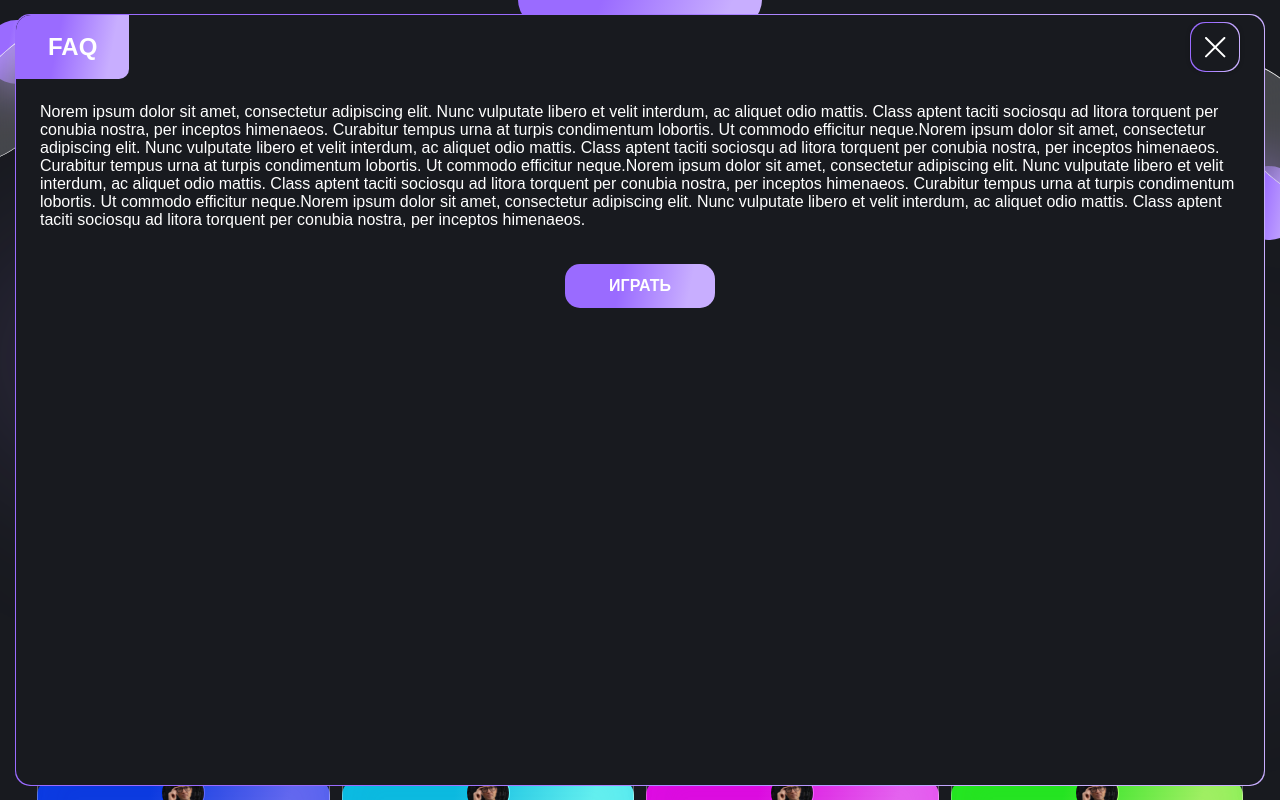
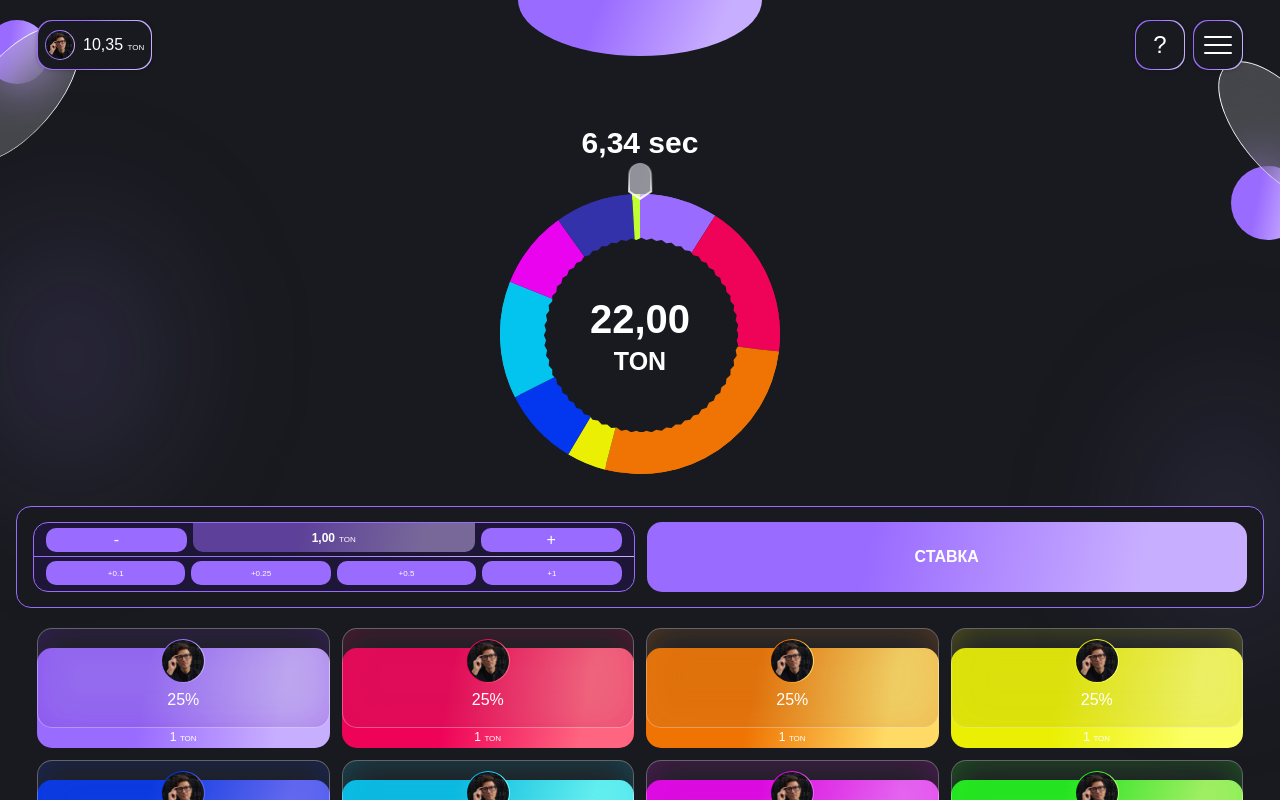
Before and after one commit to AndreyKanay/casino, a React (Create React App) app: page / in a window 1280 px wide. Shown: the top 800 px of the page. Built offline with nearby package versions, Linux system fonts and the light colour scheme; a web font is replaced by a local one.

Commit message:
Create modal Component & AppState

```diff
--- a/src/App.tsx
+++ b/src/App.tsx
@@ -1,29 +1,11 @@
 import React from 'react';
 import {RouterProvider} from "react-router";
 import router from "./router";
-import Modal from "./components/Modal/Modal";
 
 function App() {
     return (
         <>
             <RouterProvider router={router} />
-            <Modal title="faq" isShow={true} closeButtonText="Играть" onClose={() => {
-            }}>
-                <p>
-                    Norem ipsum dolor sit amet, consectetur adipiscing elit. Nunc vulputate libero et velit interdum, ac
-                    aliquet odio mattis. Class aptent taciti sociosqu ad litora torquent per conubia nostra, per
-                    inceptos himenaeos. Curabitur tempus urna at turpis condimentum lobortis. Ut commodo efficitur
-                    neque.Norem ipsum dolor sit amet, consectetur adipiscing elit. Nunc vulputate libero et velit
-                    interdum, ac aliquet odio mattis. Class aptent taciti sociosqu ad litora torquent per conubia
-                    nostra, per inceptos himenaeos. Curabitur tempus urna at turpis condimentum lobortis. Ut commodo
-                    efficitur neque.Norem ipsum dolor sit amet, consectetur adipiscing elit. Nunc vulputate libero et
-                    velit interdum, ac aliquet odio mattis. Class aptent taciti sociosqu ad litora torquent per conubia
-                    nostra, per inceptos himenaeos. Curabitur tempus urna at turpis condimentum lobortis. Ut commodo
-                    efficitur neque.Norem ipsum dolor sit amet, consectetur adipiscing elit. Nunc vulputate libero et
-                    velit interdum, ac aliquet odio mattis. Class aptent taciti sociosqu ad litora torquent per conubia
-                    nostra, per inceptos himenaeos.
-                </p>
-            </Modal>
         </>
     );
 }
--- a/src/components/Header/Header.tsx
+++ b/src/components/Header/Header.tsx
@@ -1,15 +1,22 @@
 import "./Header.css";
 import IconButton from "../Buttons/IconButton";
 import Account from "../Account/Account";
+import AppState from "../../state/AppState";
+import {observer} from "mobx-react-lite";
 
 const Header = () => {
+
+    const onOpenFAQModalHandler = () => {
+        AppState.setIsShowFAQModal(true)
+    }
+
     return (
         <div className="header">
             <div className="header__left">
                 <Account />
             </div>
             <div className="header__right">
-                <IconButton onClick={() => {}}>
+                <IconButton onClick={onOpenFAQModalHandler}>
                     ?
                 </IconButton>
                 <IconButton onClick={() => {
--- a/src/components/Modal/Modal.css
+++ b/src/components/Modal/Modal.css
@@ -8,13 +8,12 @@
     left: 15px;
     border-radius: 15px;
     padding: 1px;
-    opacity: 0;
-    transition: opacity .3s ease-in;
+    visibility: hidden;
 }
 
 .modal_is_show {
     opacity: 1;
-    transition: opacity .3s ease-out;
+    visibility: visible;
 }
 
 .modal p {
@@ -27,7 +26,8 @@
     background: var(--background);
     border-radius: 15px;
     overflow: auto;
-
+    display: flex;
+    flex-direction: column;
 }
 
 .modal__header {
@@ -43,6 +43,12 @@
     background: var(--primary);
 }
 
+.modal__header-action {
+    position: absolute;
+    right: 22px;
+    top: 6px;
+}
+
 .modal__title {
     font-size: 24px;
     font-weight: 700;
@@ -56,6 +62,8 @@
 .modal__content {
     padding: 24px 25px 0 24px;
     margin-bottom: 35px;
+    display: flex;
+    flex: 1;
 }
 
 .modal__action {
--- a/src/components/Modal/Modal.tsx
+++ b/src/components/Modal/Modal.tsx
@@ -12,7 +12,9 @@ interface ModalProps extends PropsWithChildren {
 }
 
 const Modal: FC<ModalProps> = ({title, isShow, closeButtonText, onClose, children}) => {
-    if (!isShow) return (<></>);
+    const onCloseHandler = () => {
+        onClose();
+    }
 
     return (
         <div className={`modal ${isShow ? 'modal_is_show' : ''}`}>
@@ -22,7 +24,7 @@ const Modal: FC<ModalProps> = ({title, isShow, closeButtonText, onClose, childre
                         <p className="modal__title">{title}</p>
                     </div>
                     <div className="modal__header-action">
-                        <IconButton onClick={onClose}>
+                        <IconButton onClick={onCloseHandler}>
                             <svg xmlns="http://www.w3.org/2000/svg" width="21" height="21" viewBox="0 0 21 21"
                                  fill="none">
                                 <path d="M1 1L19.3848 19.3848" stroke="white" strokeWidth="2" strokeLinecap="round"/>
@@ -36,7 +38,7 @@ const Modal: FC<ModalProps> = ({title, isShow, closeButtonText, onClose, childre
                     {children}
                 </div>
                 <div className="modal__action">
-                    <Button text={closeButtonText} onClick={onClose}/>
+                    <Button text={closeButtonText} onClick={onCloseHandler}/>
                 </div>
             </div>
         </div>
--- /dev/null
+++ b/src/state/AppState.ts
@@ -0,0 +1,56 @@
+import {action, computed, makeAutoObservable} from "mobx";
+
+class AppState {
+    private _isShowFAQModal: boolean = false;
+    private _isShowReferralsModal: boolean = false;
+    private _isShowHistoryModal: boolean = false;
+    private _isShowTopUsersModal: boolean = false;
+
+    constructor() {
+        makeAutoObservable(this)
+    }
+
+    @action.bound
+    get isShowFAQModal(): boolean {
+        return this._isShowFAQModal;
+    }
+
+    @action.bound
+    get isShowReferralsModal(): boolean {
+        return this._isShowReferralsModal;
+    }
+
+    @action.bound
+    get isShowHistoryModal(): boolean {
+        return this._isShowHistoryModal;
+    }
+
+    @action.bound
+    get isShowTopUsersModal(): boolean {
+        return this._isShowTopUsersModal;
+    }
+
+    @computed
+    setIsShowFAQModal(value: boolean) {
+        this._isShowFAQModal = value;
+    }
+
+    @computed
+    setIsShowReferralsModal(value: boolean) {
+        this._isShowReferralsModal = value;
+    }
+
+    @computed
+    setIsShowHistoryModal(value: boolean) {
+        this._isShowHistoryModal = value;
+    }
+
+    @computed
+    setIsShowTopUsersModal(value: boolean) {
+        this._isShowTopUsersModal = value;
+    }
+}
+
+const appState = new AppState()
+
+export default appState
```
